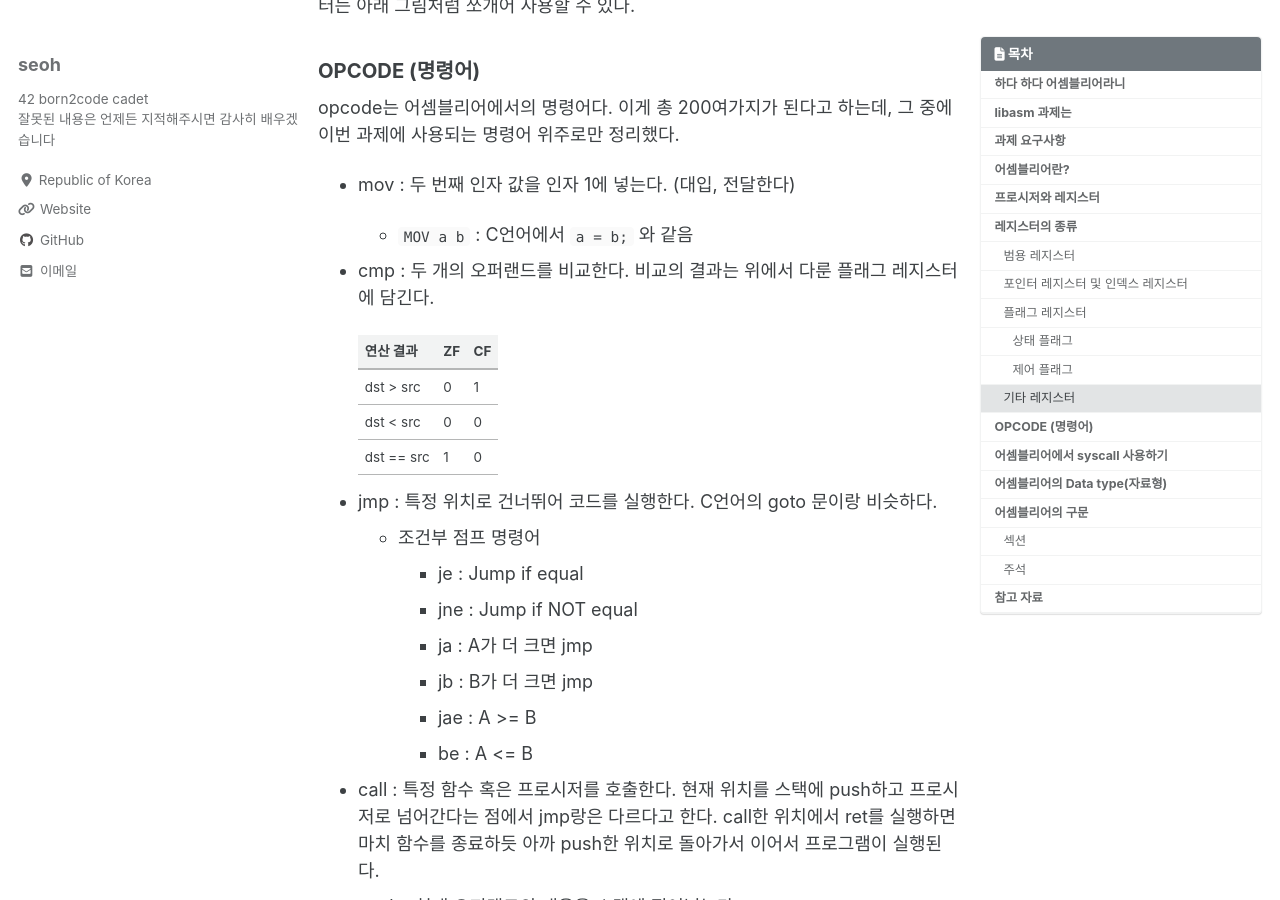
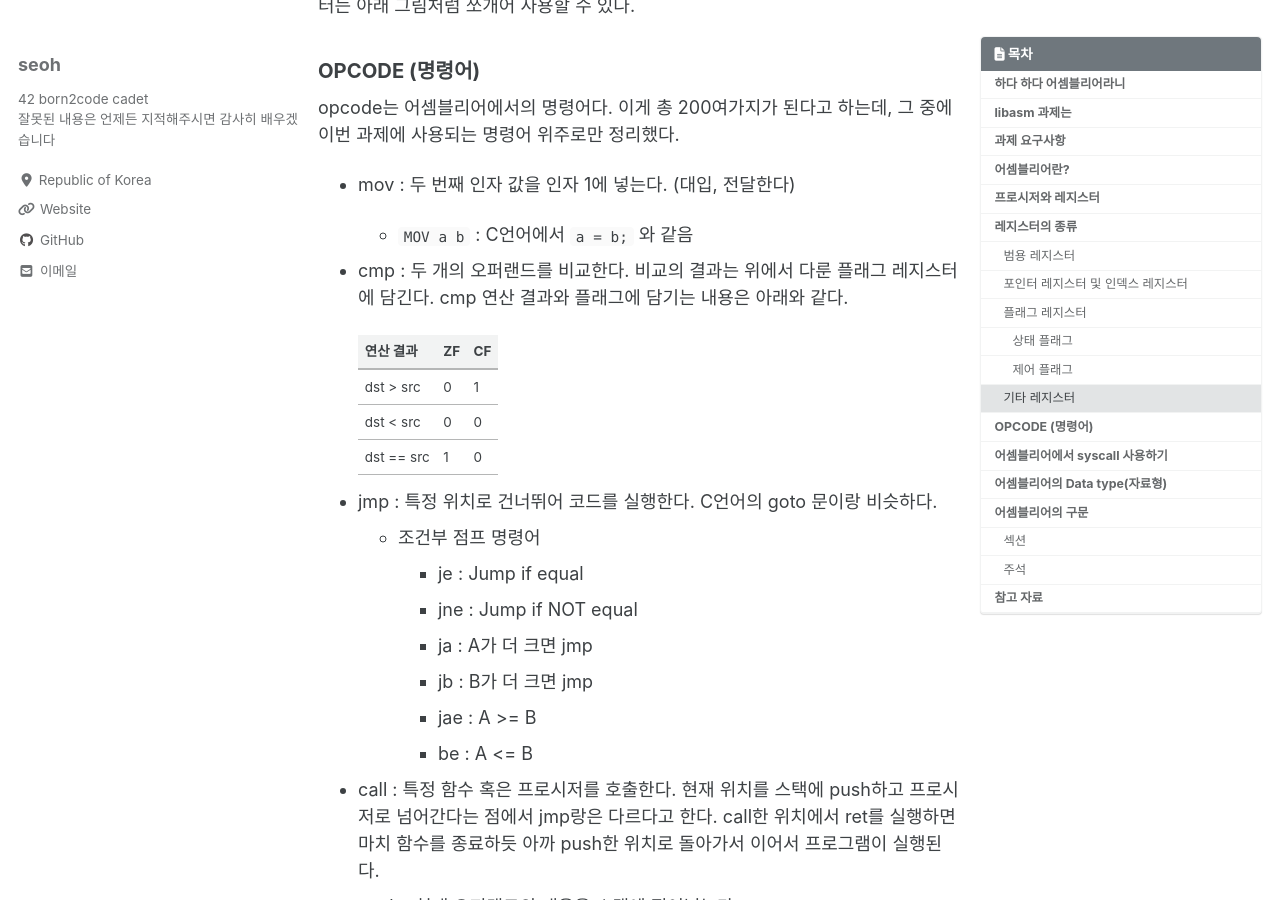
Before and after one commit to ohseyong/ohseyong.github.io, a Jekyll site: the page built from _posts/2020-12-20-libasm-basic-1.md, in a window 1280 px wide and 900 px high, scrolled down 3868 px. Built offline with Jekyll 4.4.1, drawn with Linux system fonts in a browser that asks for light colours; cached includes are drawn as plain includes; nearby versions of some CDN libraries; comment, search, counter and statistics services are not loaded.

Commit message:
Update 2020-12-20-libasm-basic-1.md

```diff
--- a/_posts/2020-12-20-libasm-basic-1.md
+++ b/_posts/2020-12-20-libasm-basic-1.md
@@ -116,7 +116,7 @@
 
   * `MOV a b` : C언어에서 `a = b;` 와 같음
 
-* cmp : 두 개의 오퍼랜드를 비교한다. 비교의 결과는 위에서 다룬 플래그 레지스터에 담긴다.
+* cmp : 두 개의 오퍼랜드를 비교한다. 비교의 결과는 위에서 다룬 플래그 레지스터에 담긴다. cmp 연산 결과와 플래그에 담기는 내용은 아래와 같다.
 
   | 연산 결과  | ZF   | CF   |
   | ---------- | ---- | ---- |
@@ -164,7 +164,7 @@
 
 ~~~c
 section .text
-    global _main
+    global _main ;
 
 _main :
     mov rax, 0x2000004 ; write 함수 syscall 번호
```
